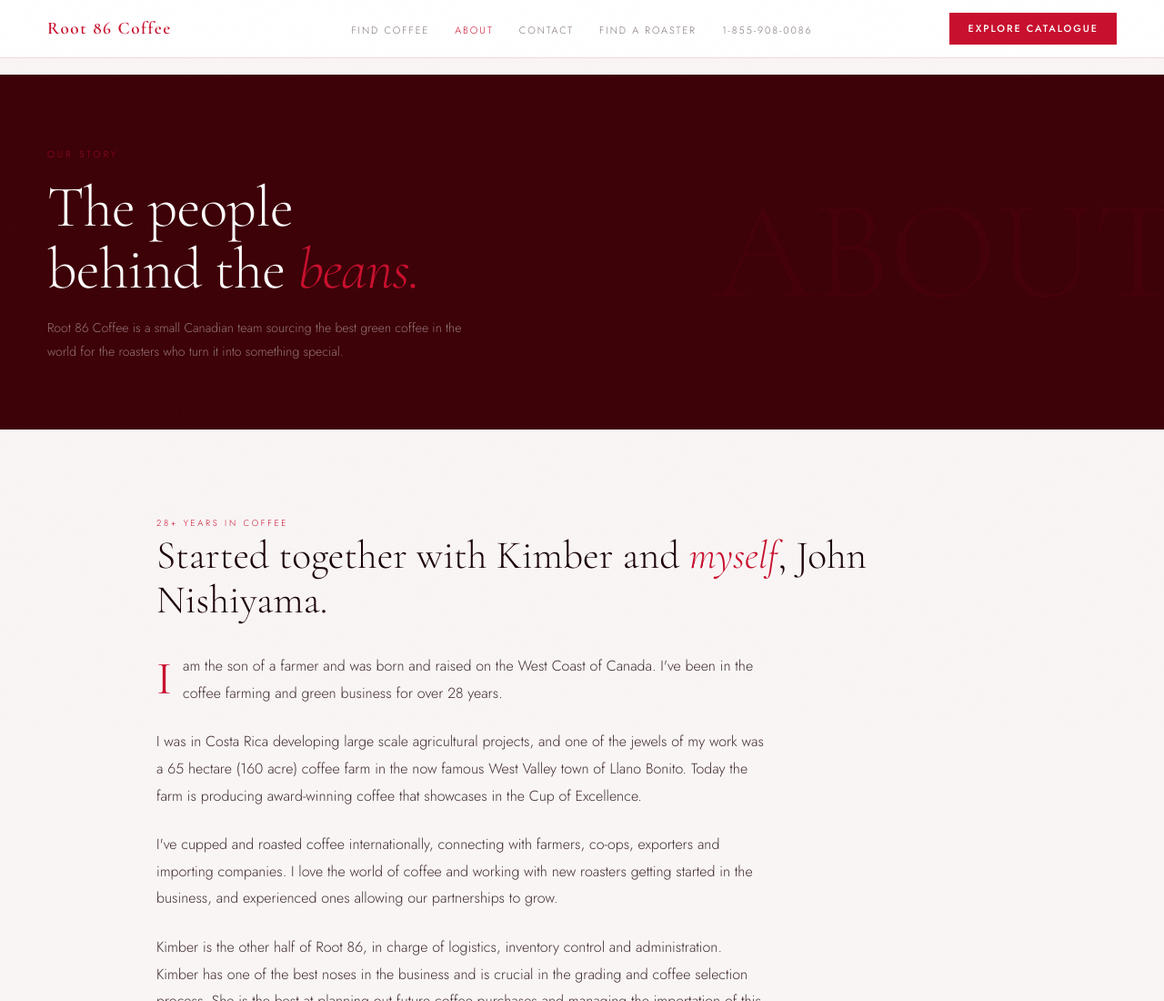
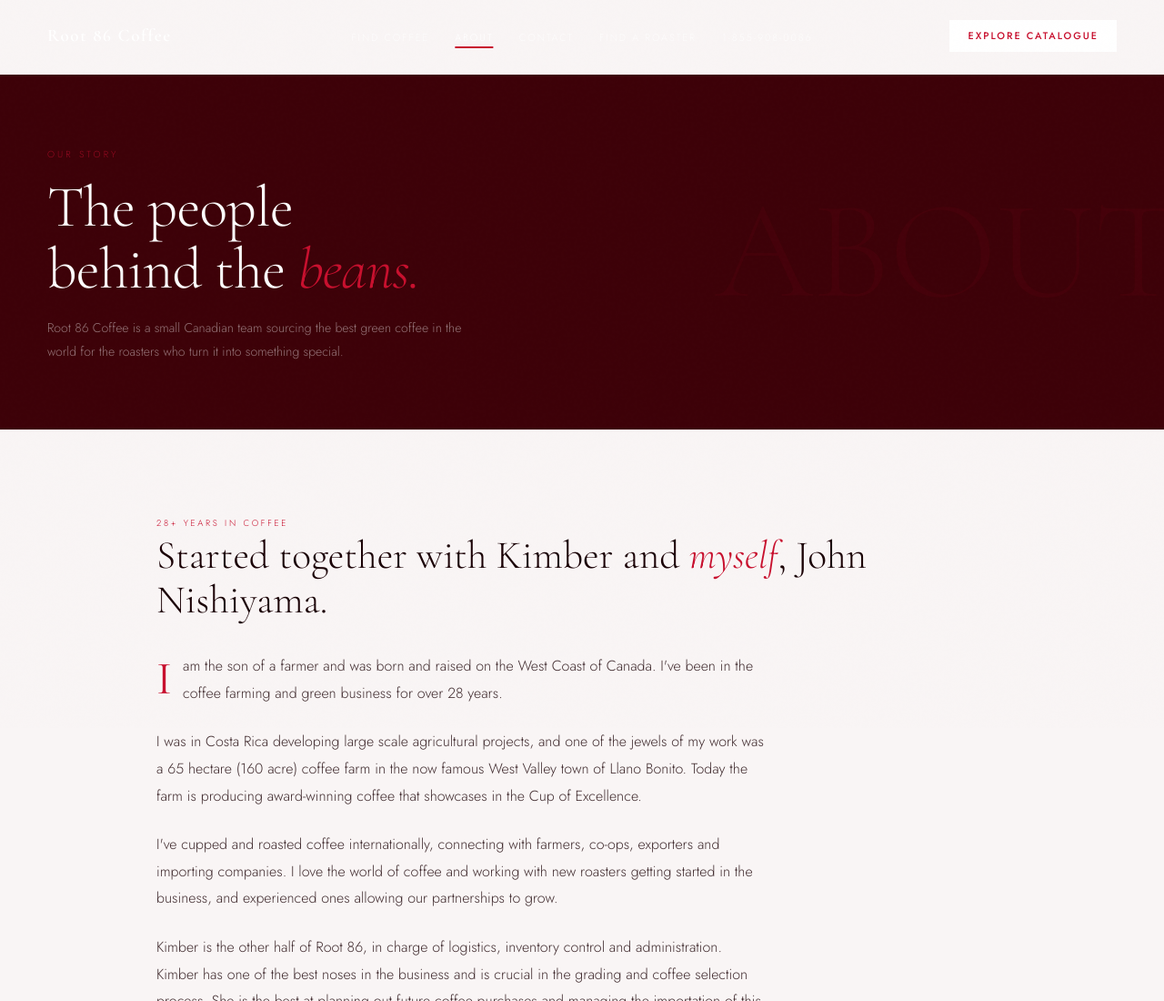
Before and after one commit to onlysems/Root86Coffee, a plain HTML site: page about.html in a window 1280 px wide. Shown: the top 1100 px of the page at 91% size. Drawn offline with nearby package versions, Linux system fonts and the light colour scheme.

Commit message:
Consistent header across pages
Inner pages (contact, about) were forcing the nav into its 'scrolled'
white state from page load, so clicking Contact from the homepage felt
like the header jumped states.

Now contact.html and about.html start with a transparent nav over the
red-deep hero (matching the homepage) and fade to white on scroll via
a tiny inline listener. Current-page link gets a .current class that
reads white with a red underline on top of the hero, red on scroll.

```diff
--- a/about.html
+++ b/about.html
@@ -250,24 +250,33 @@
 <body>
 
 <!-- Navigation (simplified, matches other inner pages) -->
-<nav id="main-nav" class="scrolled">
-  <a href="index.html" class="nav-logo" style="color:var(--red)">
+<nav id="main-nav">
+  <a href="index.html" class="nav-logo">
     <span class="nav-logo-main">Root 86 Coffee</span>
   </a>
   <ul class="nav-links">
-    <li><a href="index.html#finder" class="nav-link" style="color:rgba(26,0,5,0.55)">Find Coffee</a></li>
-    <li><a href="about.html" class="nav-link" style="color:var(--red)">About</a></li>
-    <li><a href="contact.html" class="nav-link" style="color:rgba(26,0,5,0.55)">Contact</a></li>
-    <li><a href="roasters.html" class="nav-link" style="color:rgba(26,0,5,0.55)">Find a Roaster</a></li>
-    <li><a href="tel:18559080086" class="nav-link" style="color:rgba(26,0,5,0.55)">1-855-908-0086</a></li>
+    <li><a href="index.html#finder" class="nav-link">Find Coffee</a></li>
+    <li><a href="about.html" class="nav-link current">About</a></li>
+    <li><a href="contact.html" class="nav-link">Contact</a></li>
+    <li><a href="roasters.html" class="nav-link">Find a Roaster</a></li>
+    <li><a href="tel:18559080086" class="nav-link">1-855-908-0086</a></li>
   </ul>
   <div class="nav-right">
-    <a href="index.html#finder" class="nav-cta" style="background:var(--red);color:var(--white)">Explore Catalogue</a>
+    <a href="index.html#finder" class="nav-cta">Explore Catalogue</a>
   </div>
   <button class="nav-hamburger" id="nav-hamburger" aria-label="Menu">
     <span></span><span></span><span></span>
   </button>
 </nav>
+<script>
+  (function(){
+    var nav = document.getElementById('main-nav');
+    if (!nav) return;
+    function onScroll(){ nav.classList.toggle('scrolled', window.scrollY > 60); }
+    window.addEventListener('scroll', onScroll, { passive: true });
+    onScroll();
+  })();
+</script>
 
 <!-- Mobile Menu -->
 <div id="mobile-menu">
--- a/css/styles.css
+++ b/css/styles.css
@@ -140,6 +140,10 @@ nav.scrolled .nav-logo { color: var(--red); }
 .nav-link:hover { color: var(--white); }
 nav.scrolled .nav-link { color: rgba(26,0,5,0.55); }
 nav.scrolled .nav-link:hover { color: var(--red); }
+/* Mark the link for the page the user is currently on */
+.nav-link.current { color: var(--white); }
+.nav-link.current::after { width: 100%; background: var(--red); }
+nav.scrolled .nav-link.current { color: var(--red); }
 
 .nav-right { display: flex; align-items: center; gap: 12px; margin-left: auto; }
 .nav-cta {
```
Also changed, not shown: contact.html (+17 -7 lines), index.html (+1 -1 lines).
